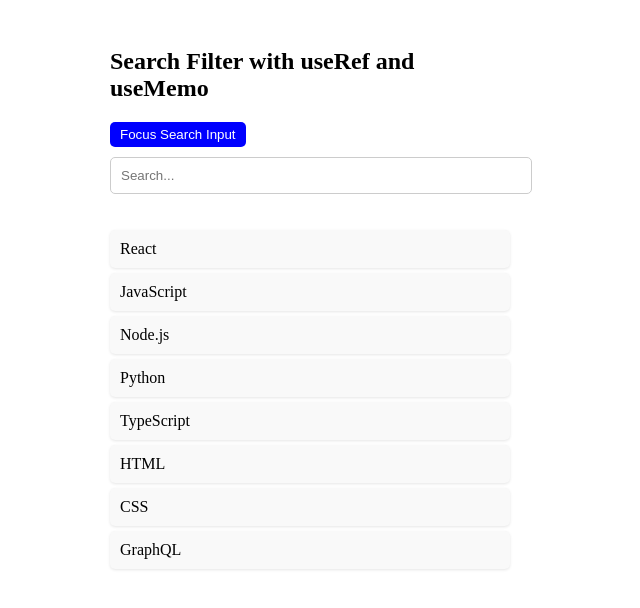
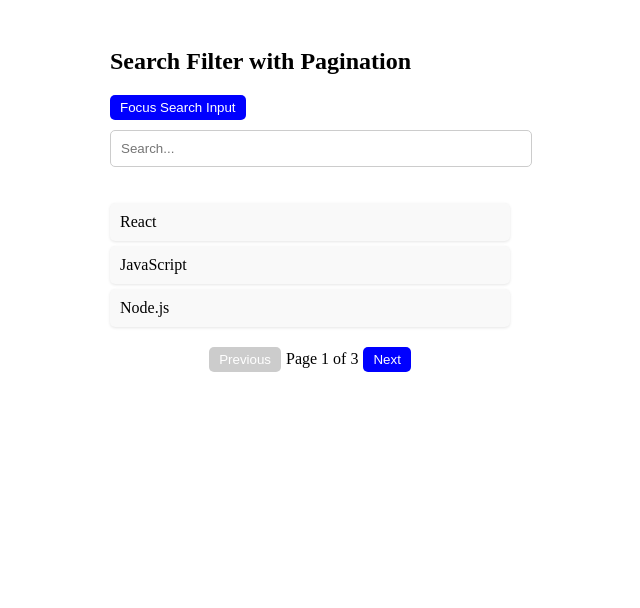
Before and after one commit to malahimaamir/context-hook-project, a React (Create React App) app: page / in a window 1280 px wide. Shown: the top 608 px of the page, without its empty margins (330-970 px from the left). Built offline with nearby package versions, Linux system fonts and the light colour scheme.

Commit message:
pagination

```diff
--- a/src/App.js
+++ b/src/App.js
@@ -2,6 +2,8 @@ import React, { useState, useRef, useMemo } from "react";
 
 const SearchFilterApp = () => {
   const [searchTerm, setSearchTerm] = useState("");
+  const [currentPage, setCurrentPage] = useState(1);
+  const itemsPerPage = 3; // Number of items per page
   const inputRef = useRef(null);
 
   // Sample list of items
@@ -16,7 +18,7 @@ const SearchFilterApp = () => {
     "GraphQL",
   ];
 
-  // Memoized filtered list to avoid unnecessary re-renders
+  // Memoized filtered list
   const filteredItems = useMemo(() => {
     console.log("Filtering items...");
     return items.filter((item) =>
@@ -24,14 +26,24 @@ const SearchFilterApp = () => {
     );
   }, [searchTerm]);
 
+  // Get current items for pagination
+  const currentItems = useMemo(() => {
+    const startIndex = (currentPage - 1) * itemsPerPage;
+    const endIndex = startIndex + itemsPerPage;
+    return filteredItems.slice(startIndex, endIndex);
+  }, [filteredItems, currentPage, itemsPerPage]);
+
   // Focus input field using useRef
   const focusInput = () => {
     inputRef.current.focus();
   };
 
+  // Total pages for pagination
+  const totalPages = Math.ceil(filteredItems.length / itemsPerPage);
+
   return (
     <div style={{ padding: "20px", maxWidth: "400px", margin: "0 auto" }}>
-      <h2>Search Filter with useRef and useMemo</h2>
+      <h2>Search Filter with Pagination</h2>
       <button
         onClick={focusInput}
         style={{
@@ -61,8 +73,8 @@ const SearchFilterApp = () => {
         }}
       />
       <ul style={{ listStyleType: "none", padding: 0 }}>
-        {filteredItems.length ? (
-          filteredItems.map((item, index) => (
+        {currentItems.length ? (
+          currentItems.map((item, index) => (
             <li
               key={index}
               style={{
@@ -80,6 +92,41 @@ const SearchFilterApp = () => {
           <p>No matching items found.</p>
         )}
       </ul>
+
+      {/* Pagination Controls */}
+      <div style={{ marginTop: "20px", textAlign: "center" }}>
+        <button
+          onClick={() => setCurrentPage((prev) => Math.max(prev - 1, 1))}
+          disabled={currentPage === 1}
+          style={{
+            padding: "5px 10px",
+            marginRight: "5px",
+            backgroundColor: currentPage === 1 ? "#ccc" : "blue",
+            color: "white",
+            border: "none",
+            borderRadius: "5px",
+            cursor: currentPage === 1 ? "not-allowed" : "pointer",
+          }}
+        >
+          Previous
+        </button>
+        <span>{`Page ${currentPage} of ${totalPages}`}</span>
+        <button
+          onClick={() => setCurrentPage((prev) => Math.min(prev + 1, totalPages))}
+          disabled={currentPage === totalPages}
+          style={{
+            padding: "5px 10px",
+            marginLeft: "5px",
+            backgroundColor: currentPage === totalPages ? "#ccc" : "blue",
+            color: "white",
+            border: "none",
+            borderRadius: "5px",
+            cursor: currentPage === totalPages ? "not-allowed" : "pointer",
+          }}
+        >
+          Next
+        </button>
+      </div>
     </div>
   );
 };
```
